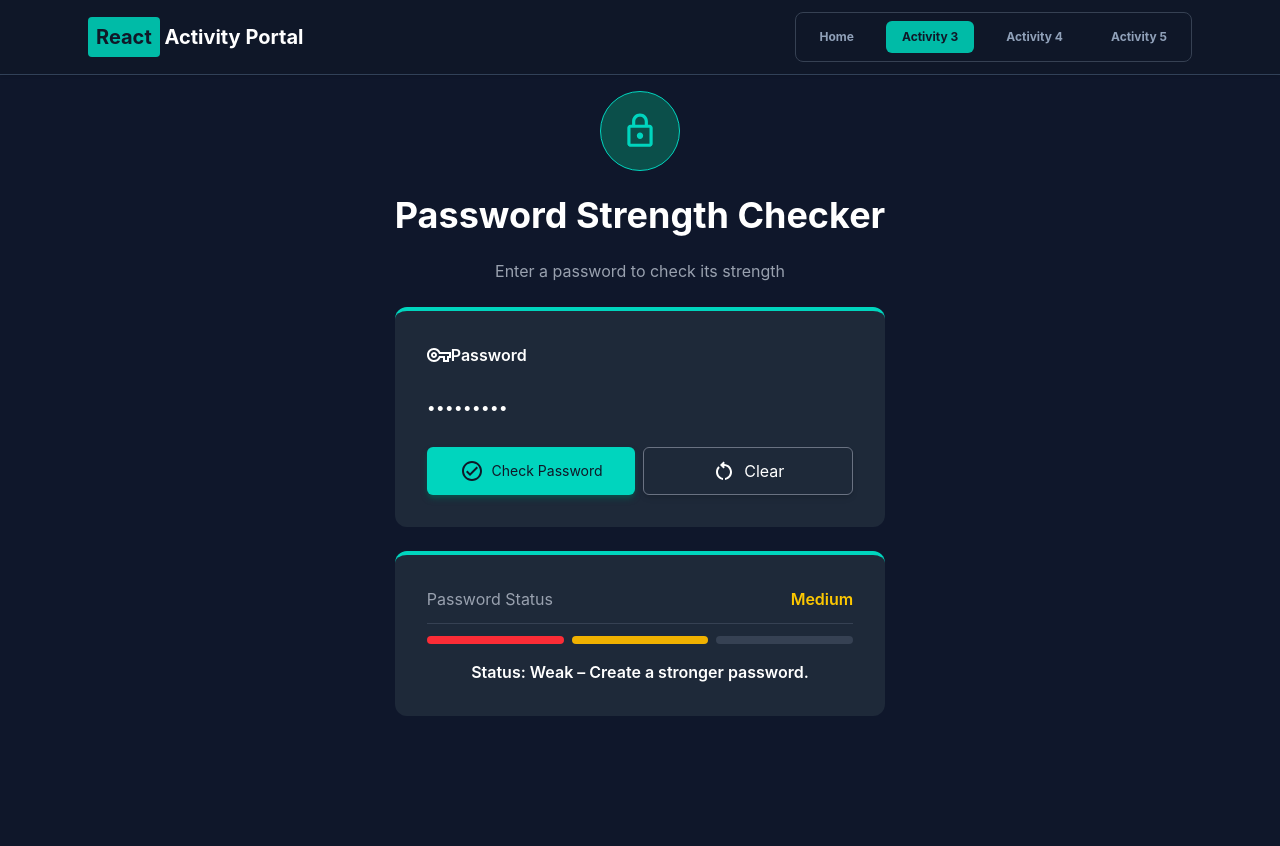
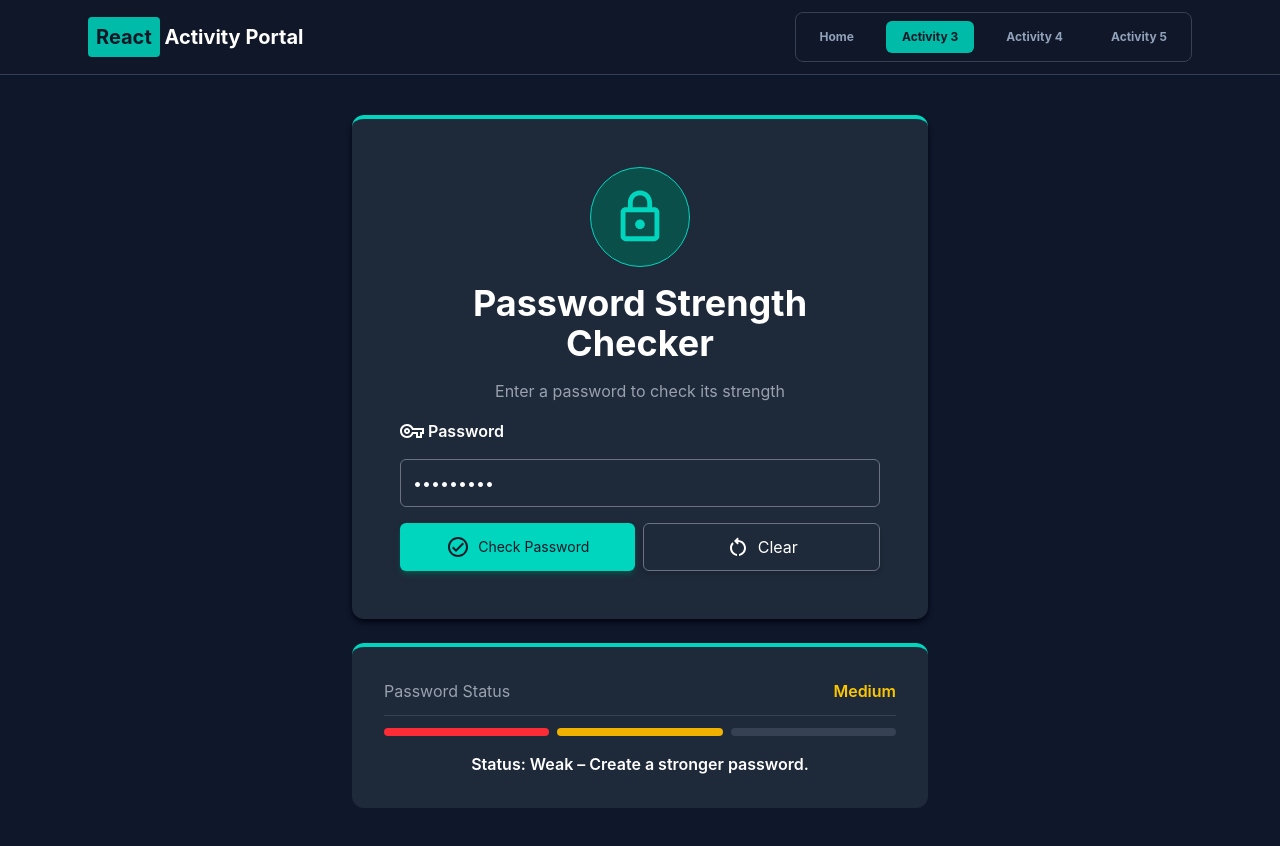
Before and after one commit to plcastro/Activity-Portal, a React (Vite) app: page /passChecker in a window 1280 px wide. Both pictures are taken after typing "Sample123" into the empty fields and a click on the button "Check Password". Before the commit the page ends 800 px from the top, so only its background shows below. Built offline with nearby package versions, Linux system fonts and the light colour scheme.

Commit message:
UI updates

```diff
--- a/src/pages/AttendanceChecker.jsx
+++ b/src/pages/AttendanceChecker.jsx
@@ -105,7 +105,6 @@ export default function AttendanceChecker() {
   }
 
   return (
-    <div className="sm:p-0 p-3">
     <div className="mt-10 mb-10 p-4 sm:p-8 md:p-12 h-full flex flex-col justify-between mx-auto w-full max-w-6xl gap-4 rounded-xl sm:rounded-5xl bg-gray-800 border-t-teal-400 border-t-4 shadow-md shadow-gray-950">
       <PunchClockTwoToneIcon
         className="text-teal-400 bg-teal-900 border border-teal-400 p-3 md:p-5  rounded-full mx-auto"
@@ -145,7 +144,7 @@ export default function AttendanceChecker() {
         type="number"
         step="0.01"
         placeholder="E.g., 8.5 = 8:30 AM"
-          className="h-12 text-white border border-gray-500 rounded-md px-3 focus:border-2  focus:border-teal-400  focus:outline-none  transition-all duration-200 ease-in"
+        className="h-12 text-white border border-gray-500 rounded-md px-3 focus:border-2 focus:border-teal-400  focus:outline-none  transition-all duration-200 ease-in"
         value={timeIn}
         onChange={(e) => setTimeIn(e.target.value)}
       />
@@ -193,6 +192,5 @@ export default function AttendanceChecker() {
         </div>
       )}
     </div>
-    </div>
   );
 }
--- a/src/pages/ElectricityBill.jsx
+++ b/src/pages/ElectricityBill.jsx
@@ -89,7 +89,7 @@ export default function ElectricityBill() {
             value={name}
             onChange={(e) => setName(e.target.value)}
             placeholder="Enter customer name"
-            className="w-full rounded-lg border border-slate-600 bg-slate-900 px-4 py-3 text-white outline-none transition focus:border-teal-500"
+            className="h-12 w-full text-white border border-gray-500 rounded-md px-3 focus:border-2 focus:border-teal-400  focus:outline-none  transition-all duration-200 ease-in"
           />
         </div>
 
@@ -105,7 +105,7 @@ export default function ElectricityBill() {
             value={consumption}
             onChange={(e) => setConsumption(e.target.value)}
             placeholder="Enter consumption"
-            className="w-full rounded-lg border border-slate-600 bg-slate-900 px-4 py-3 text-white outline-none transition focus:border-teal-500"
+            className="h-12 w-full text-white border border-gray-500 rounded-md px-3 focus:border-2 focus:border-teal-400  focus:outline-none  transition-all duration-200 ease-in"
           />
         </div>
 
--- a/src/pages/PasswordChecker.jsx
+++ b/src/pages/PasswordChecker.jsx
@@ -44,10 +44,15 @@ export default function PasswordChecker() {
   }
 
   return (
-    <div className="flex flex-col justify-center items-center gap-6 max-w-xl max-h-full mx-auto p-4">
+    <div className="flex flex-col justify-center items-center gap-6 max-w-xl max-h-full mx-auto">
+      <form
+        onSubmit={handleCheckPassword}
+        className="mt-10 p-4 sm:p-8 md:p-12 h-full flex flex-col justify-between mx-auto w-full max-w-6xl gap-4 rounded-xl sm:rounded-5xl bg-gray-800 border-t-teal-400 border-t-4 shadow-md shadow-gray-950"
+      >
+        <div className="flex flex-col items-center gap-4">
           <LockOutlinedIcon
             className="text-teal-400 bg-teal-900 border border-teal-400 p-5 rounded-full "
-        sx={{ fontSize: 80 }}
+            sx={{ fontSize: { xs: 70, sm: 100 } }}
           />
           <h1 className="text-2xl md:text-4xl text-center font-bold text-white ">
             Password Strength Checker
@@ -55,21 +60,20 @@ export default function PasswordChecker() {
           <p className="text-gray-400">
             Enter a password to check its strength
           </p>
-      <form
-        onSubmit={handleCheckPassword}
-        className="flex flex-col justify-between mx-auto w-full max-w-6xl p-6 sm:p-8 gap-4 rounded-xl sm:rounded-5xl bg-gray-800 border-t-teal-400 border-t-4"
+        </div>
+        <label
+          htmlFor="password"
+          className="flex text-white font-semibold gap-1"
         >
-        <label htmlFor="password" className="flex text-white font-semibold">
           <VpnKeyOutlinedIcon />
           Password
         </label>
         <input
-          id="password"
           type="password"
           placeholder="Enter your password"
           value={password}
           onChange={(e) => setPassword(e.target.value)}
-          className="h-12 text-white"
+          className="h-12 text-white border border-gray-500 rounded-md px-3 focus:border-2  focus:border-teal-400  focus:outline-none  transition-all duration-200 ease-in"
         />
 
         {error && (
@@ -98,7 +102,7 @@ export default function PasswordChecker() {
       </form>
 
       {result && (
-        <div className="w-full max-w-6xl rounded-xl sm:rounded-5xl bg-gray-800 border-t-teal-400 border-t-4 p-6 sm:p-8">
+        <div className="w-full max-w-6xl mb-10 rounded-xl sm:rounded-5xl bg-gray-800 border-t-teal-400 border-t-4 p-6 sm:p-8">
           <div className="flex justify-between border-b border-gray-700 pb-3 mb-3">
             <span className="text-gray-400">Password Status</span>
             <span
```
Lines whose indentation alone changed are shown as unchanged.
